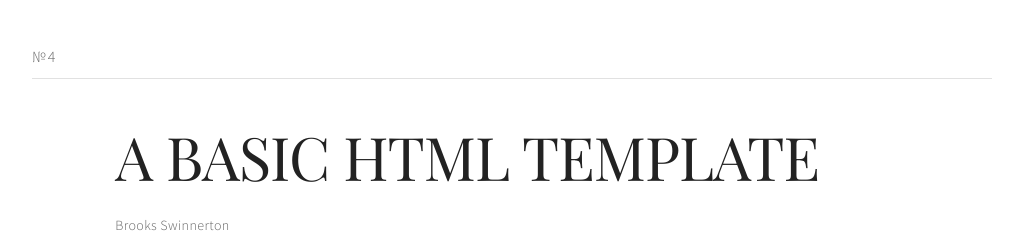
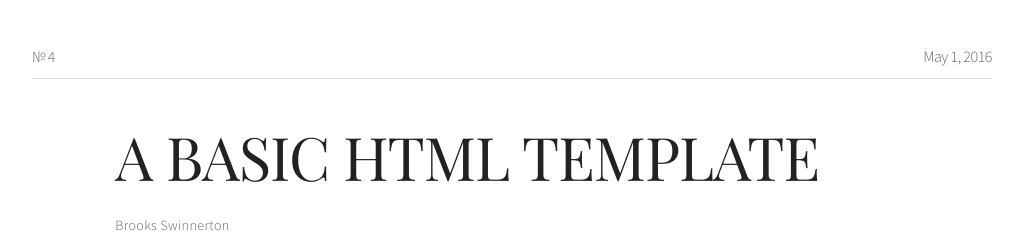
Before and after one commit to bswinnerton/blog, a Jekyll site: the page built from _posts/2016-05-01-a-basic-html-template.md, in a window 1280 px wide. Shown: the top 241 px of the page, without its empty margins (128-1151 px from the left). Built offline with Jekyll 4.4.1, drawn with Linux system fonts in a browser that asks for light colours.

Commit message:
Add date to all posts

```diff
--- a/_layouts/default.html
+++ b/_layouts/default.html
@@ -36,6 +36,7 @@
           <h5 class="issue-number u-pull-left"><a href="{{ site.baseurl }}/">Listenings</a></h5>
         {% else %}
           <h5 class="issue-number u-pull-left"><a href="{{ site.baseurl }}/">&#8470; {% for post in site.posts reversed %}{% if post.title == page.title %}{{ forloop.index }}{% endif %}{% endfor %}</a></h5>
+          <h5 class="issue-date u-pull-right">{{ page.date | date: "%B %-d, %Y"}}</h5>
         {% endif %}
       </div>
     </div>
--- a/public/css/styles.css
+++ b/public/css/styles.css
@@ -65,7 +65,7 @@ li {
   margin-left: 19px;
 }
 
-.heading .issue-number {
+.heading .issue-number, .heading .issue-date {
   color: #666666;
   font-size: 16px;
   margin-top: 14px;
```
